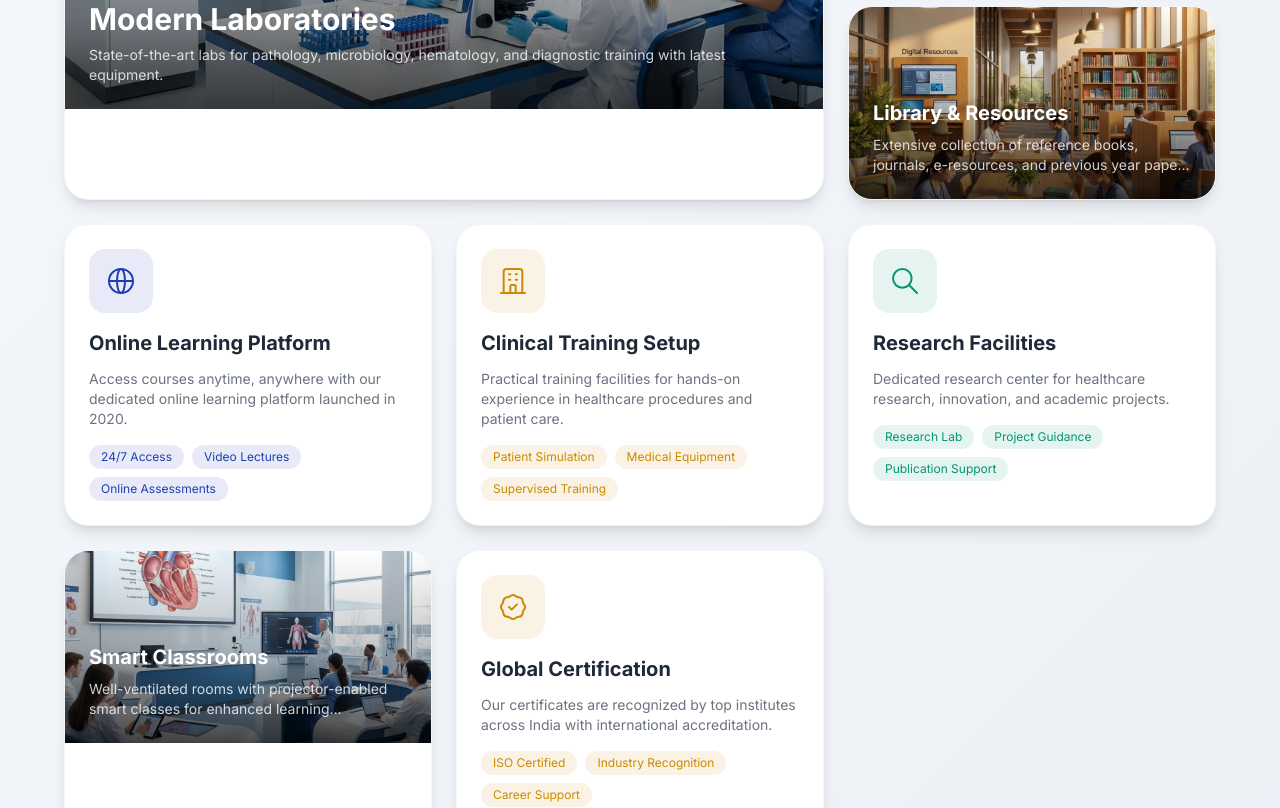
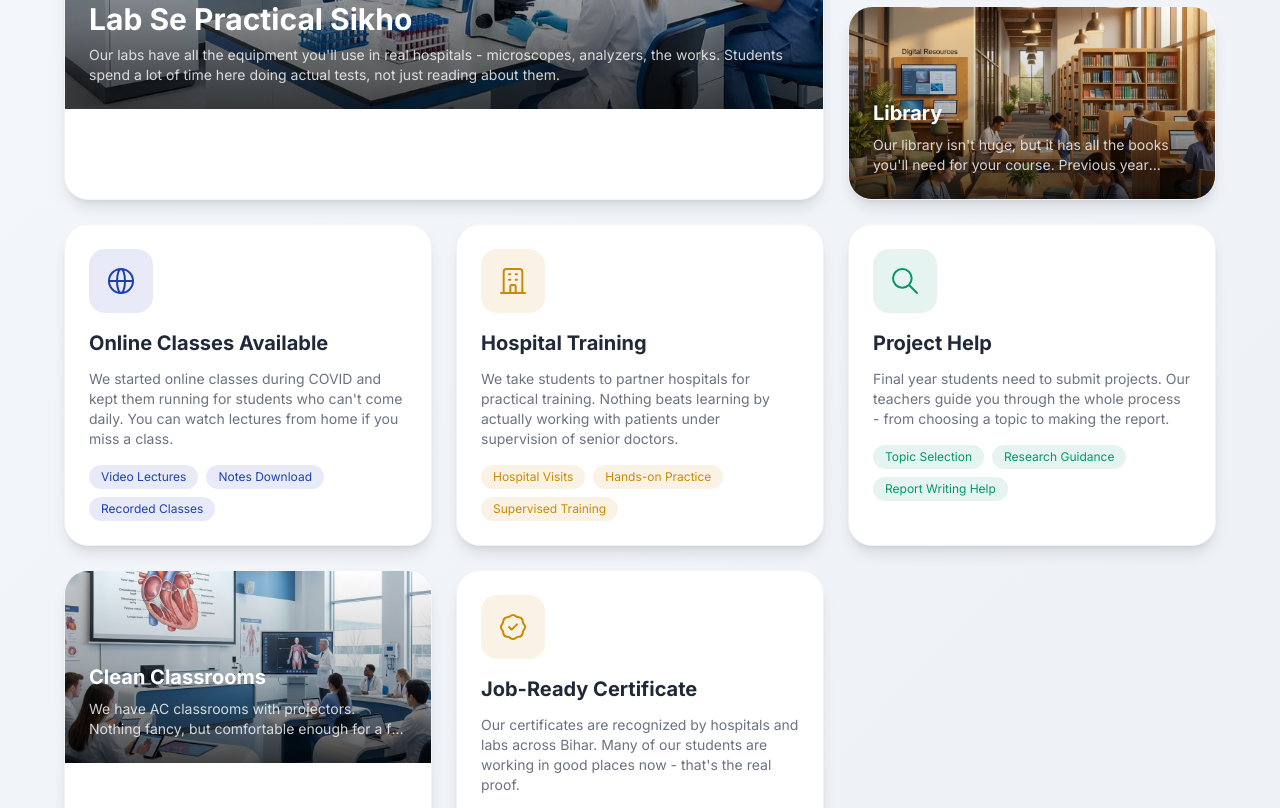
Before and after one commit to invinci009/miapatna, a Next.js app: page /facilities in a window 1280 px wide. Shown: the part 1320-2128 px from the top of the page. Built offline with nearby package versions, Linux system fonts and the light colour scheme.

Commit message:
Humanize content: natural facility descriptions, conversational tone, local flavor

```diff
--- a/src/data/facilities.ts
+++ b/src/data/facilities.ts
@@ -12,63 +12,63 @@ export interface Facility {
 export const facilities: Facility[] = [
     {
         id: "1",
-        title: "Modern Laboratories",
-        description: "State-of-the-art labs for pathology, microbiology, hematology, and diagnostic training with latest equipment.",
+        title: "Lab Se Practical Sikho",
+        description: "Our labs have all the equipment you'll use in real hospitals - microscopes, analyzers, the works. Students spend a lot of time here doing actual tests, not just reading about them.",
         icon: "lab",
         image: "/facility-lab.png",
         features: ["Binocular Microscopes", "Hematology Analyzers", "Biochemistry Equipment"]
     },
     {
         id: "2",
-        title: "Smart Computer Labs",
-        description: "Fully equipped computer labs with modern hardware and software for digital learning and skill development.",
+        title: "Computer Lab",
+        description: "Every student gets their own computer during lab hours. We use it for data entry practice, report writing, and sometimes for online classes when needed.",
         icon: "computer",
         image: "/facility-computer.png",
         features: ["High-Speed Internet", "Latest Software", "Individual Workstations"]
     },
     {
         id: "3",
-        title: "Library & Resources",
-        description: "Extensive collection of reference books, journals, e-resources, and previous year papers for academic excellence.",
+        title: "Library",
+        description: "Our library isn't huge, but it has all the books you'll need for your course. Previous year question papers are also available - students find those very helpful before exams.",
         icon: "library",
         image: "/facility-library.png",
-        features: ["5000+ Books", "Digital Resources", "Quiet Study Areas"]
+        features: ["Course Books", "Reference Materials", "Previous Year Papers"]
     },
     {
         id: "4",
-        title: "Online Learning Platform",
-        description: "Access courses anytime, anywhere with our dedicated online learning platform launched in 2020.",
+        title: "Online Classes Available",
+        description: "We started online classes during COVID and kept them running for students who can't come daily. You can watch lectures from home if you miss a class.",
         icon: "online",
-        features: ["24/7 Access", "Video Lectures", "Online Assessments"]
+        features: ["Video Lectures", "Notes Download", "Recorded Classes"]
     },
     {
         id: "5",
-        title: "Clinical Training Setup",
-        description: "Practical training facilities for hands-on experience in healthcare procedures and patient care.",
+        title: "Hospital Training",
+        description: "We take students to partner hospitals for practical training. Nothing beats learning by actually working with patients under supervision of senior doctors.",
         icon: "clinical",
-        features: ["Patient Simulation", "Medical Equipment", "Supervised Training"]
+        features: ["Hospital Visits", "Hands-on Practice", "Supervised Training"]
     },
     {
         id: "6",
-        title: "Research Facilities",
-        description: "Dedicated research center for healthcare research, innovation, and academic projects.",
+        title: "Project Help",
+        description: "Final year students need to submit projects. Our teachers guide you through the whole process - from choosing a topic to making the report.",
         icon: "research",
-        features: ["Research Lab", "Project Guidance", "Publication Support"]
+        features: ["Topic Selection", "Research Guidance", "Report Writing Help"]
     },
     {
         id: "7",
-        title: "Smart Classrooms",
-        description: "Well-ventilated rooms with projector-enabled smart classes for enhanced learning experience.",
+        title: "Clean Classrooms",
+        description: "We have AC classrooms with projectors. Nothing fancy, but comfortable enough for a full day of classes. Seats are comfortable too.",
         icon: "classroom",
         image: "/facility-classroom.png",
-        features: ["HD Projectors", "AC Rooms", "Ergonomic Seating"]
+        features: ["Projector", "AC", "Comfortable Seating"]
     },
     {
         id: "8",
-        title: "Global Certification",
-        description: "Our certificates are recognized by top institutes across India with international accreditation.",
+        title: "Job-Ready Certificate",
+        description: "Our certificates are recognized by hospitals and labs across Bihar. Many of our students are working in good places now - that's the real proof.",
         icon: "certificate",
-        features: ["ISO Certified", "Industry Recognition", "Career Support"]
+        features: ["Recognized Certificate", "Placement Support", "Alumni Network"]
     }
 ];
 
@@ -76,26 +76,26 @@ export const facilities: Facility[] = [
 export const keyFeatures = [
     {
         id: "1",
-        title: "Global Certificate",
-        description: "Our Certificates are recognized by the top institutes of India.",
+        title: "Valid Certificate",
+        description: "Our certificate is accepted in hospitals and diagnostic labs across Bihar and outside too.",
         icon: "globe"
     },
     {
         id: "2",
-        title: "Quality Education",
-        description: "Our quality education is trusted by 2000+ students with student-friendly approach.",
+        title: "Trusted Since 2000",
+        description: "We've been teaching for more than 20 years now. 2000+ students have graduated from here.",
         icon: "star"
     },
     {
         id: "3",
-        title: "Skilled Teachers",
-        description: "Experienced faculty and mentors dedicated to student success.",
+        title: "Good Teachers",
+        description: "Most of our teachers have worked in hospitals. They teach from experience, not just books.",
         icon: "teacher"
     },
     {
         id: "4",
-        title: "Flexible Learning",
-        description: "Online and offline modes available for all programs.",
+        title: "Flexible Timing",
+        description: "Can't come daily? We have online classes too. Ask us about batch timings.",
         icon: "flexible"
     }
 ];
```
